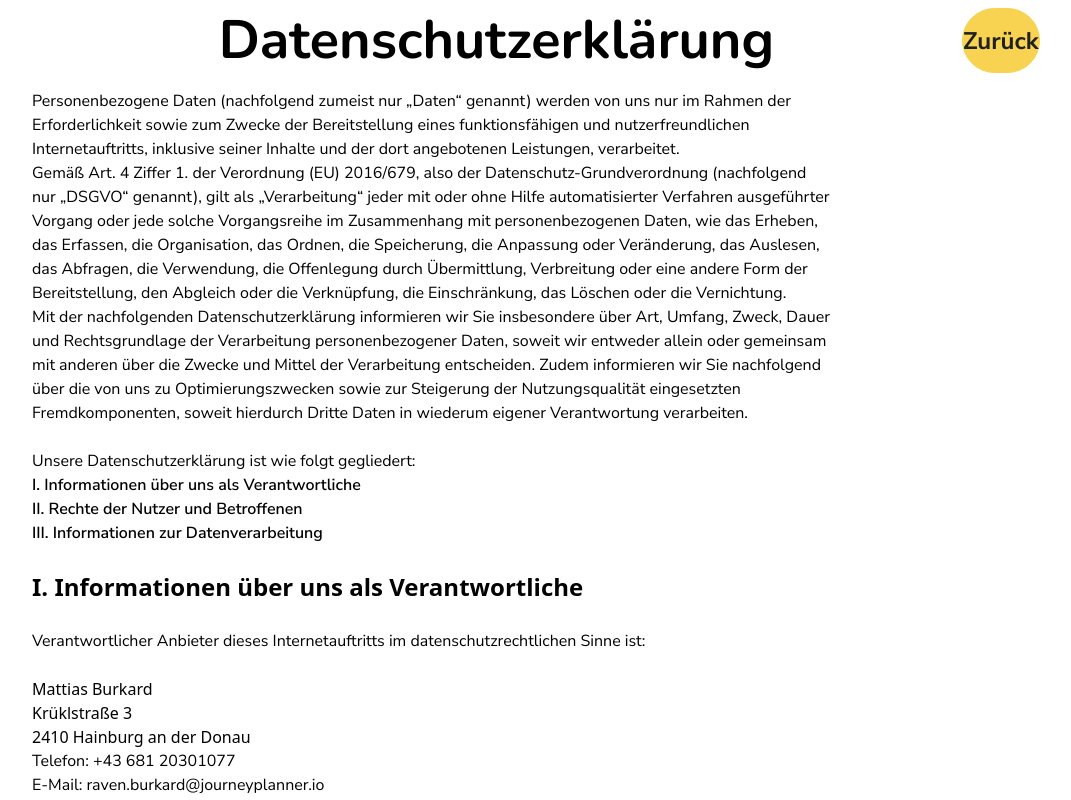
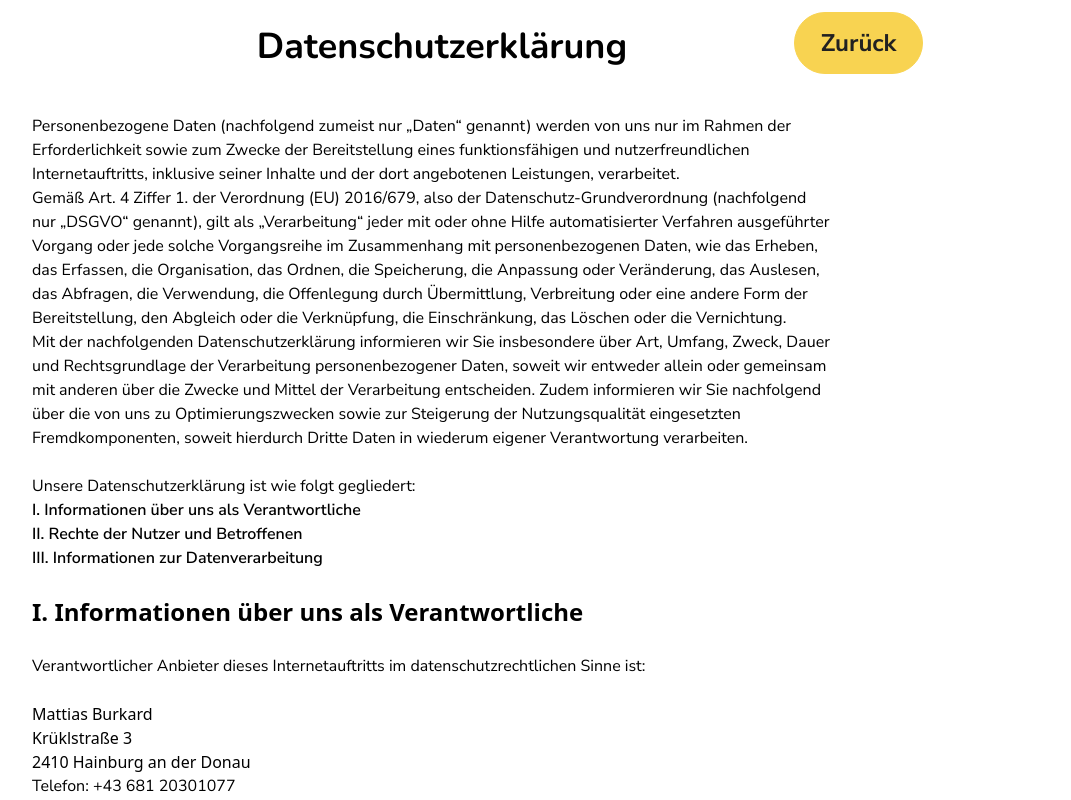
Before and after one commit to JourneyPlanner/JourneyPlanner-old, a Vue app: page /datenschutz in a window 1280 px wide. Shown: the top 800 px of the page, without its empty margins (208-1279 px from the left). Built offline with nearby package versions, Linux system fonts and the light colour scheme.

Commit message:
feat: added dataprotection and imprint

```diff
--- a/src/components/buttons/BackButton.vue
+++ b/src/components/buttons/BackButton.vue
@@ -10,11 +10,15 @@ function hasHistory() {
           class="
           bg-call-to-action
           border border-call-to-action rounded-[48px]
-          text-text-black font-nunito-sans font-bold xl:text-xl
-          sm:text-base md:text-base
-          mx-8 my-2
+          text-text-black font-nunito-sans font-semibold
+          text-base
+
+          sm:text-base sm:font-bold
+          md:text-xl
           "
+
   >
+    <!-- mx-8 my-4 -->
     Zurück
   </button>
 </template>
--- a/src/views/DataProtectionView.vue
+++ b/src/views/DataProtectionView.vue
@@ -4,13 +4,15 @@ import Footer from "@/components/Footer.vue";
 </script>
 
 <template>
-  <div class="grid grid-cols-3 grid-rows-1">
-    <h2 class="col-start-2 font-nunito font-bold text-3xl text-center">Datenschutzerklärung</h2>
-    <div class="grid grid-cols-3 grid-rows-1">
-      <BackButton class="col-start-3"/>
+  <div class="grid grid-cols-2 grid-rows-1 sm:grid-cols-3">
+
+    <h2 class="font-nunito font-semibold text-xl text-center ml-5 mt-5
+          sm:font-bold sm:col-start-2 sm:text-xl md:text-2xl">Datenschutzerklärung</h2>
+    <div class="grid grid-cols-3 grid-rows-1 px-5">
+      <BackButton class="col-start-3 mt-3 xl:col-start-2"/>
     </div>
   </div>
-  <div class="ml-60 mr-60 mt-2">
+  <div class="ml-5 mt-10 mr-1 sm:ml-20 sm:mr-10 lg:mx-60">
     <p class="font-nunito-sans text-base">
       Personenbezogene Daten (nachfolgend zumeist nur „Daten“ genannt) werden von
       uns nur im Rahmen der Erforderlichkeit
--- a/src/views/ImprintView.vue
+++ b/src/views/ImprintView.vue
@@ -1,17 +1,19 @@
 <script setup lang="ts">
-
 import BackButton from "@/components/buttons/BackButton.vue";
 import Footer from "@/components/Footer.vue";
 </script>
 
 <template>
-  <div class="grid grid-cols-3 grid-rows-1">
-    <h2 class="col-start-2 font-nunito font-bold text-3xl text-center">Impressum</h2>
-    <div class="grid grid-cols-3 grid-rows-1">
-      <BackButton class="col-start-3"/>
+  <div class="grid grid-cols-2grid-rows-1 sm:grid-cols-3">
+
+    <h2 class=" font-nunito font-semibold text-xl ml-5 mt-5
+              sm:font-bold sm:col-start-2 sm:text-xl md:text-2xl md:text-center">Impressum</h2>
+
+    <div class="grid grid-cols-3 grid-rows-1 px-5">
+      <BackButton class="col-start-3 mt-3 xl:col-start-2"/>
     </div>
   </div>
-  <div class="ml-60 mr-60 mt-2">
+  <div class="ml-5 mt-10 mr-1 sm:ml-20 sm:mr-10 lg:mx-60">
     <p><b>Informationen und Offenlegung gemäß &sect;5 (1) ECG, &sect; 25 MedienG, &sect; 63 GewO und &sect; 14 UGB</b>
     </p>
     <p><b>Webseitenbetreiber:</b> Mattias Burkard</p>
```
